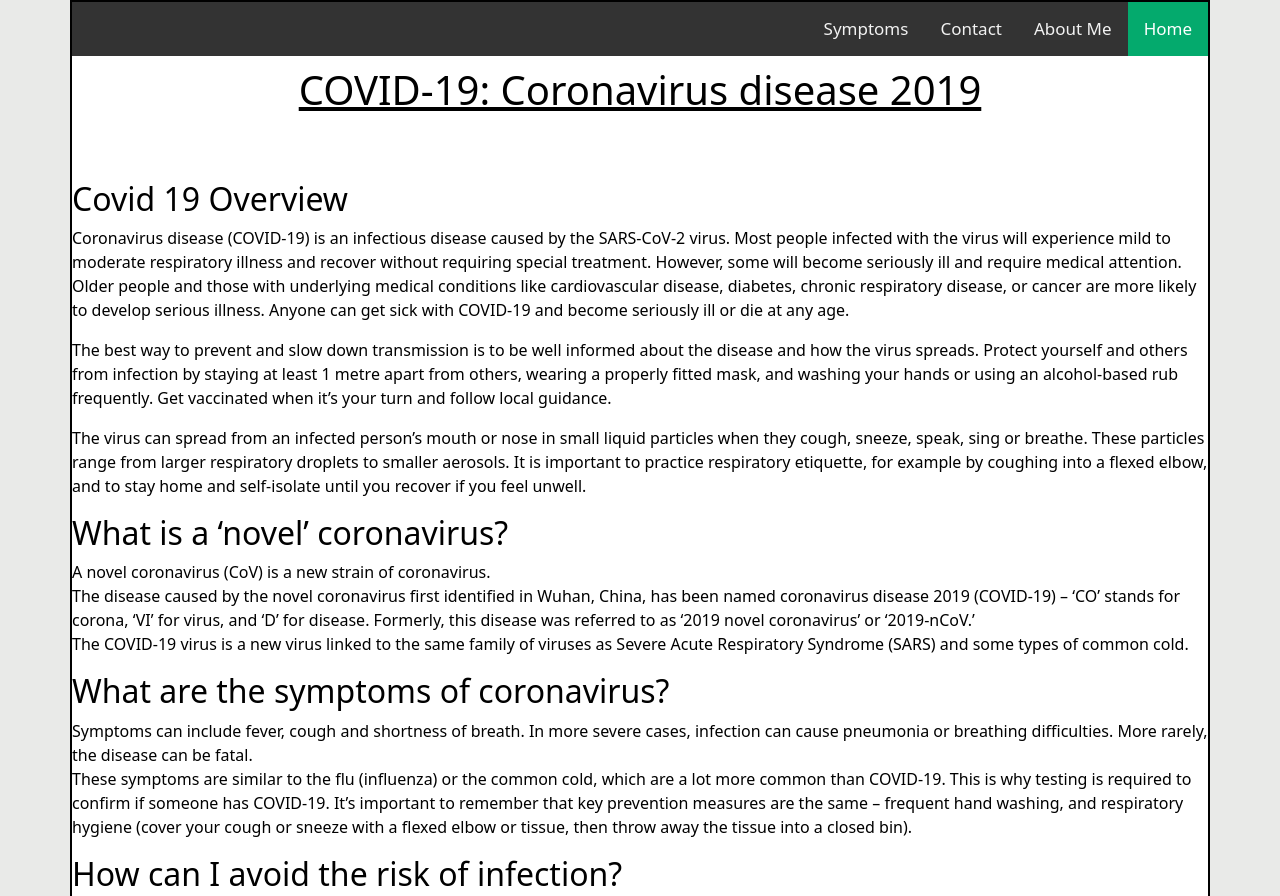
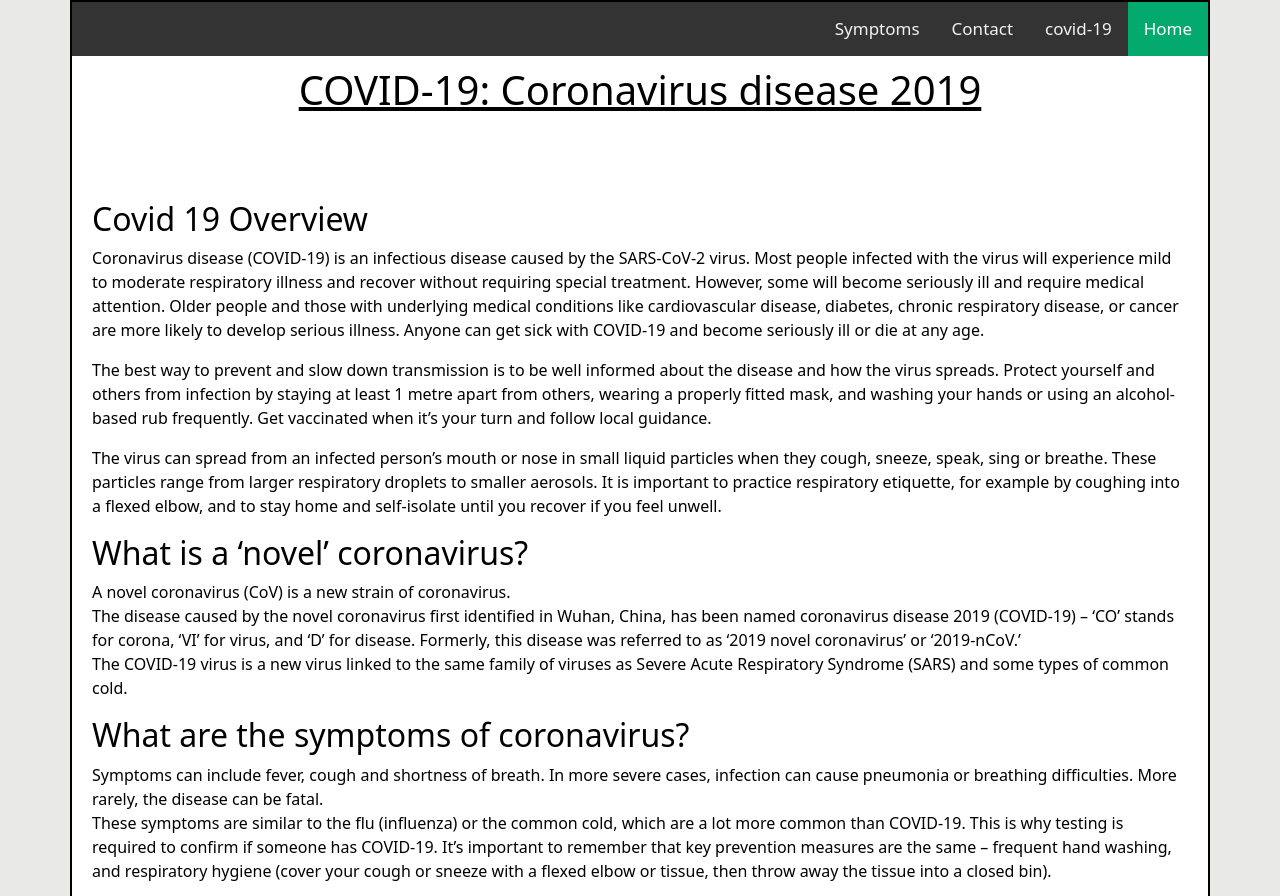
Before and after one commit to naseebpanghal1434/covidcasetracker, a plain HTML site: page Covid19.html in a window 1280 px wide. Shown: the top 896 px of the page. Drawn offline with nearby package versions, Linux system fonts and the light colour scheme.

Commit message:
3rd changes

```diff
--- a/nav.html
+++ b/nav.html
@@ -1,6 +1,6 @@
 <div class="topnav" id="myTopnav">
     <a href="index.html" class="active">Home</a>
-    <a href="#about">About Me</a>
+    <a href="Covid19.html">covid-19</a>
     <a href="contacts.html">Contact</a>
     <a href="Sympt.html">Symptoms</a>
     <a href="javascript:void(0);" class="icon" onclick="myFunction()">
--- a/style/style.css
+++ b/style/style.css
@@ -98,3 +98,8 @@ header{
   padding: 0px;
   margin: 0px;
 }
+
+/* To Display padding in whole content of body */
+.maincontent{
+  padding: 20px;
+}
```
Also changed, not shown: images/cool-background.png (deleted), images/covidprevent.png (added).
